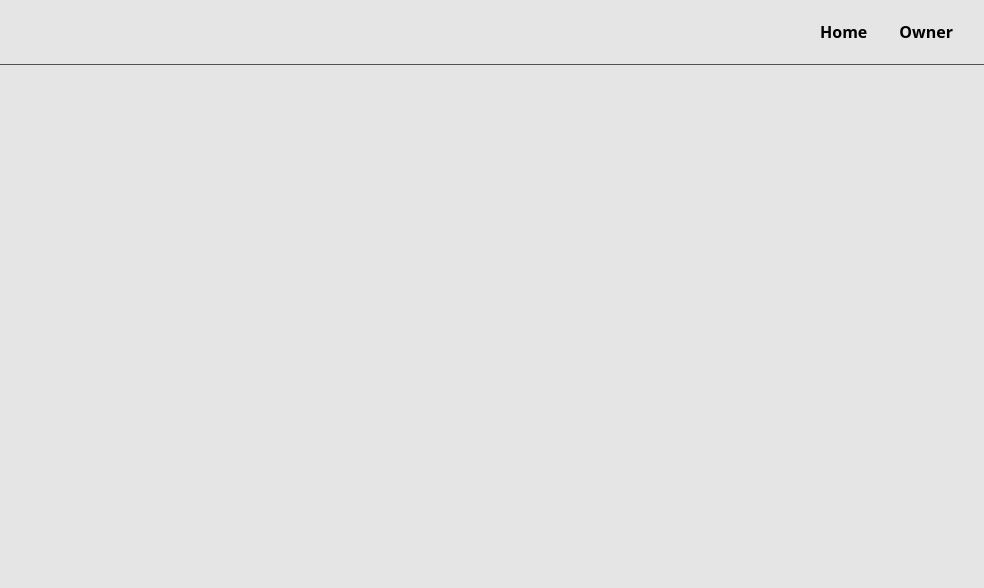
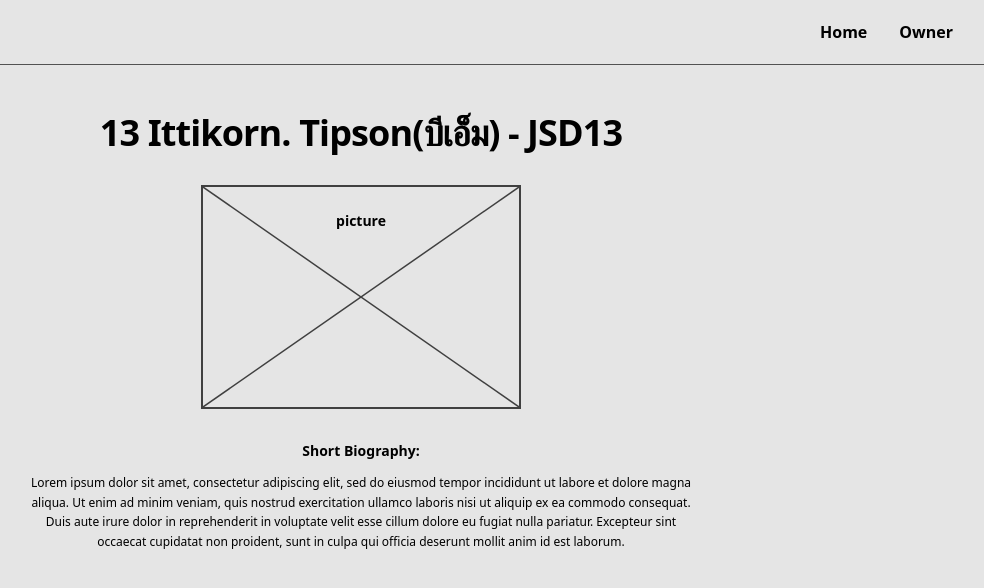
Before and after one commit to Bell914/jsd13-week09-react-assessment, a React (Vite) app: page /owner in a window 1280 px wide. Shown: the top 588 px of the page, without its empty margins (279-1263 px from the left). Built offline with nearby package versions, Linux system fonts and the light colour scheme.

Commit message:
implement Owner profile page layout matching wireframe

```diff
--- a/src/pages/Owner.jsx
+++ b/src/pages/Owner.jsx
@@ -1,3 +1,51 @@
 export default function Owner() {
-  return <div></div>;
+  return (
+    <div className="flex flex-col items-center justify-center pt-12 pb-20 px-4 max-w-4xl mx-auto text-center">
+      {/* Name / Group Header */}
+      <h1 className="text-3xl sm:text-4xl font-extrabold text-black tracking-tight mb-8">
+        13 Ittikorn. Tipson(บีเอ็ม) - JSD13
+      </h1>
+
+      {/* Picture Wireframe Box with 'X' and 'picture' label */}
+      <div className="relative w-80 h-56 border-2 border-neutral-700 flex flex-col items-center justify-start pt-6 mb-8 bg-[#e5e5e5]">
+        {/* Diagonal X Lines */}
+        <svg
+          className="absolute inset-0 w-full h-full pointer-events-none"
+          xmlns="http://www.w3.org/2000/svg"
+        >
+          <line
+            x1="0"
+            y1="0"
+            x2="100%"
+            y2="100%"
+            stroke="#404040"
+            strokeWidth="1.5"
+          />
+          <line
+            x1="100%"
+            y1="0"
+            x2="0"
+            y2="100%"
+            stroke="#404040"
+            strokeWidth="1.5"
+          />
+        </svg>
+
+        {/* 'picture' Label */}
+        <span className="relative z-10 text-black text-sm font-bold">
+          picture
+        </span>
+      </div>
+
+      {/* Biography Section */}
+      <div className="max-w-2xl space-y-3">
+        <h2 className="text-sm font-bold text-black">
+          Short Biography:
+        </h2>
+        <p className="text-xs text-black leading-relaxed font-normal">
+          Lorem ipsum dolor sit amet, consectetur adipiscing elit, sed do eiusmod tempor incididunt ut labore et dolore magna aliqua. Ut enim ad minim veniam, quis nostrud exercitation ullamco laboris nisi ut aliquip ex ea commodo consequat. Duis aute irure dolor in reprehenderit in voluptate velit esse cillum dolore eu fugiat nulla pariatur. Excepteur sint occaecat cupidatat non proident, sunt in culpa qui officia deserunt mollit anim id est laborum.
+        </p>
+      </div>
+    </div>
+  );
 }
```
